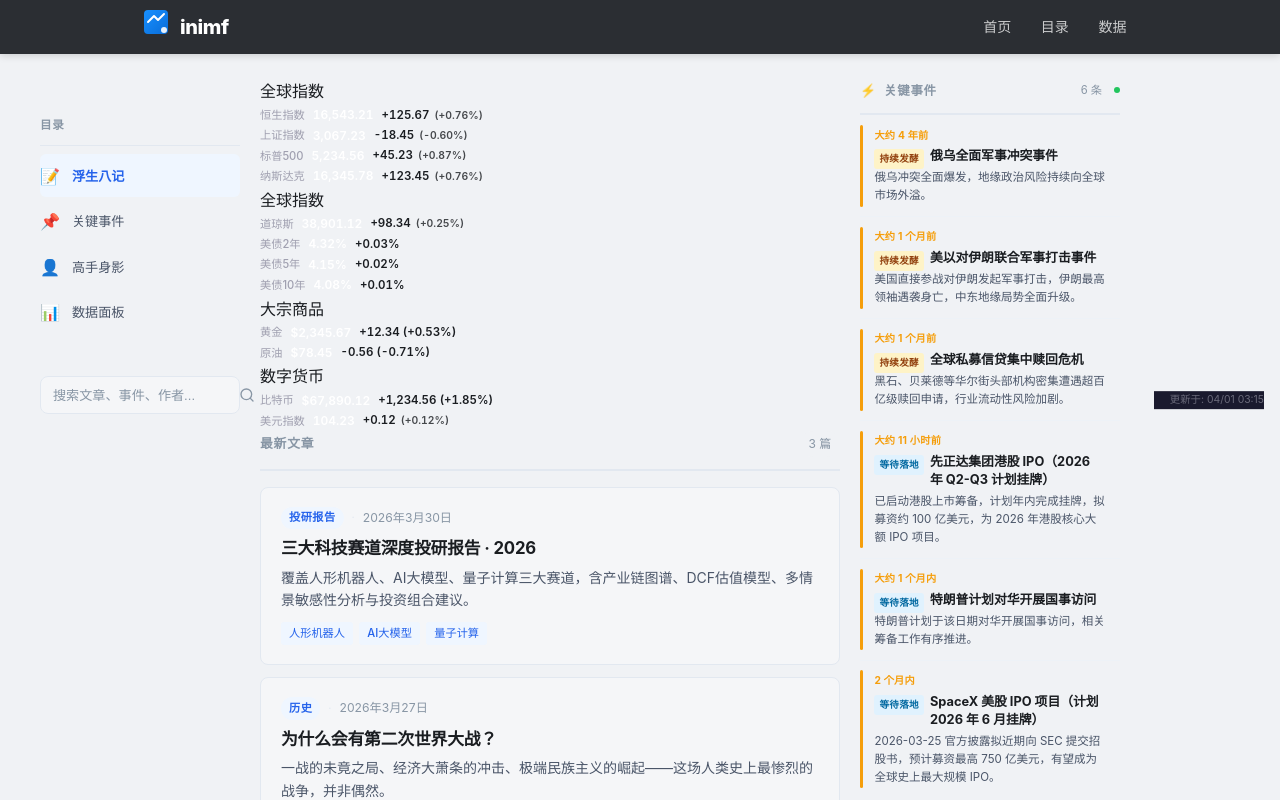
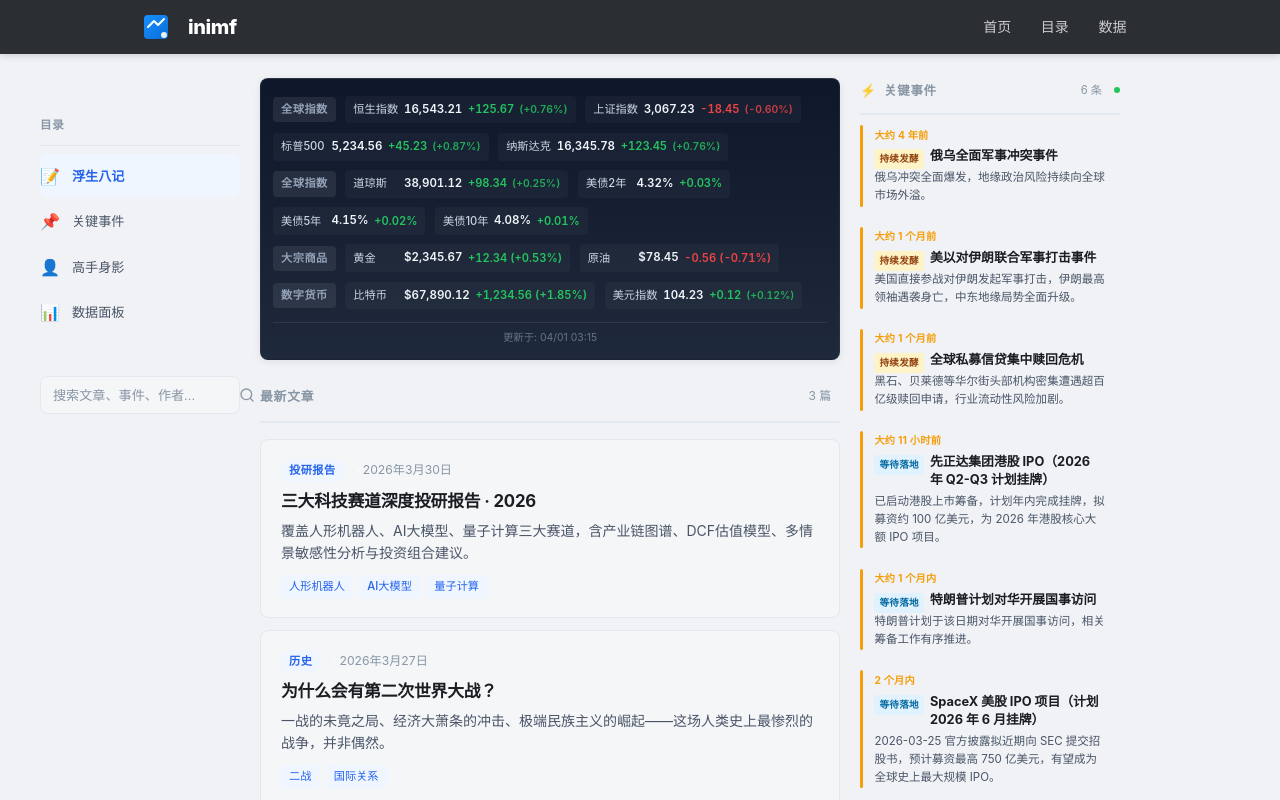
Before and after one commit to web1286/inimf-blog, a Next.js app: page / in a window 1280 px wide. Shown: the top 800 px of the page. Built offline with nearby package versions, Linux system fonts and the light colour scheme.

Commit message:
feat: compact ticker styles + logo styles

```diff
--- a/styles/globals.css
+++ b/styles/globals.css
@@ -2295,92 +2295,113 @@ a {
 
 /* ==================== LongPort 风格重构 ==================== */
 
-/* 市场数据 ticker 条 */
-.market-ticker {
-  background: #1a1a2e;
-  color: #fff;
-  padding: 0.5rem 0;
-  position: relative;
-  overflow: hidden;
-  border-bottom: 1px solid #2a2a3e;
-}
-
-.ticker-scroll {
-  display: flex;
-  align-items: center;
-  gap: 1.5rem;
-  overflow-x: auto;
-  padding: 0 1.5rem;
-  scrollbar-width: none;
-}
-
-.ticker-scroll::-webkit-scrollbar {
-  display: none;
+/* ==================== 市场数据 ticker（紧凑版，四行） ==================== */
+.market-ticker-compact {
+  background: linear-gradient(180deg, #0f172a 0%, #1e293b 100%);
+  border-radius: 8px;
+  padding: 0.75rem;
+  margin-bottom: 1.5rem;
+  box-shadow: 0 2px 8px rgba(0, 0, 0, 0.08);
+  border: 1px solid rgba(255, 255, 255, 0.05);
+}
+
+.ticker-row {
+  display: flex;
+  align-items: center;
+  gap: 0.6rem;
+  padding: 0.3rem 0;
+  flex-wrap: wrap;
+}
+
+.ticker-label {
+  font-size: 0.7rem;
+  font-weight: 700;
+  color: #94a3b8;
+  padding: 0.2rem 0.5rem;
+  background: rgba(255, 255, 255, 0.08);
+  border-radius: 4px;
+  text-transform: uppercase;
+  letter-spacing: 0.5px;
+  white-space: nowrap;
 }
 
 .ticker-item {
   display: flex;
   align-items: center;
-  gap: 0.5rem;
-  flex-shrink: 0;
-  white-space: nowrap;
+  gap: 0.35rem;
+  padding: 0.25rem 0.5rem;
+  background: rgba(255, 255, 255, 0.03);
+  border-radius: 4px;
+  transition: background 0.15s;
+}
+
+.ticker-item:hover {
+  background: rgba(255, 255, 255, 0.08);
 }
 
 .ticker-name {
   font-size: 0.7rem;
-  color: #a0a0b0;
+  color: #cbd5e1;
   font-weight: 500;
+  min-width: 45px;
 }
 
 .ticker-value,
 .ticker-price,
 .ticker-yield {
-  font-size: 0.75rem;
-  font-weight: 600;
-  color: #fff;
-  font-variant-numeric: tabular-nums;
-}
-
-.ticker-change {
   font-size: 0.72rem;
   font-weight: 600;
+  color: #f1f5f9;
   font-variant-numeric: tabular-nums;
+}
+
+.ticker-change {
+  font-size: 0.7rem;
+  font-weight: 600;
+  font-variant-numeric: tabular-nums;
+}
+
+.ticker-change-up {
+  color: #22c55e;
+}
+
+.ticker-change-down {
+  color: #ef4444;
+}
+
+.ticker-change-flat {
+  color: #94a3b8;
 }
 
 .ticker-change-percent {
   font-size: 0.65rem;
-  opacity: 0.8;
+  opacity: 0.85;
   margin-left: 2px;
 }
 
-.text-green-600 {
-  color: #22c55e;
-}
-
-.text-red-600 {
-  color: #ef4444;
-}
-
-.text-gray-600 {
-  color: #9ca3af;
-}
-
-.ticker-divider {
-  color: #3a3a4e;
-  font-size: 0.8rem;
-  flex-shrink: 0;
-}
-
 .ticker-updated {
-  position: absolute;
-  right: 1rem;
-  top: 50%;
-  transform: translateY(-50%);
+  text-align: center;
   font-size: 0.65rem;
-  color: #6a6a7a;
-  background: #1a1a2e;
-  padding-left: 1rem;
-  pointer-events: none;
+  color: #64748b;
+  margin-top: 0.5rem;
+  padding-top: 0.4rem;
+  border-top: 1px solid rgba(255, 255, 255, 0.08);
+}
+
+/* ==================== Logo ==================== */
+.site-logo {
+  display: inline-flex;
+  align-items: center;
+  margin-right: 0.5rem;
+}
+
+.site-logo svg {
+  display: block;
+}
+
+.site-title {
+  display: flex;
+  align-items: center;
 }
 
 /* 左侧导航（SidebarNav） */
```
